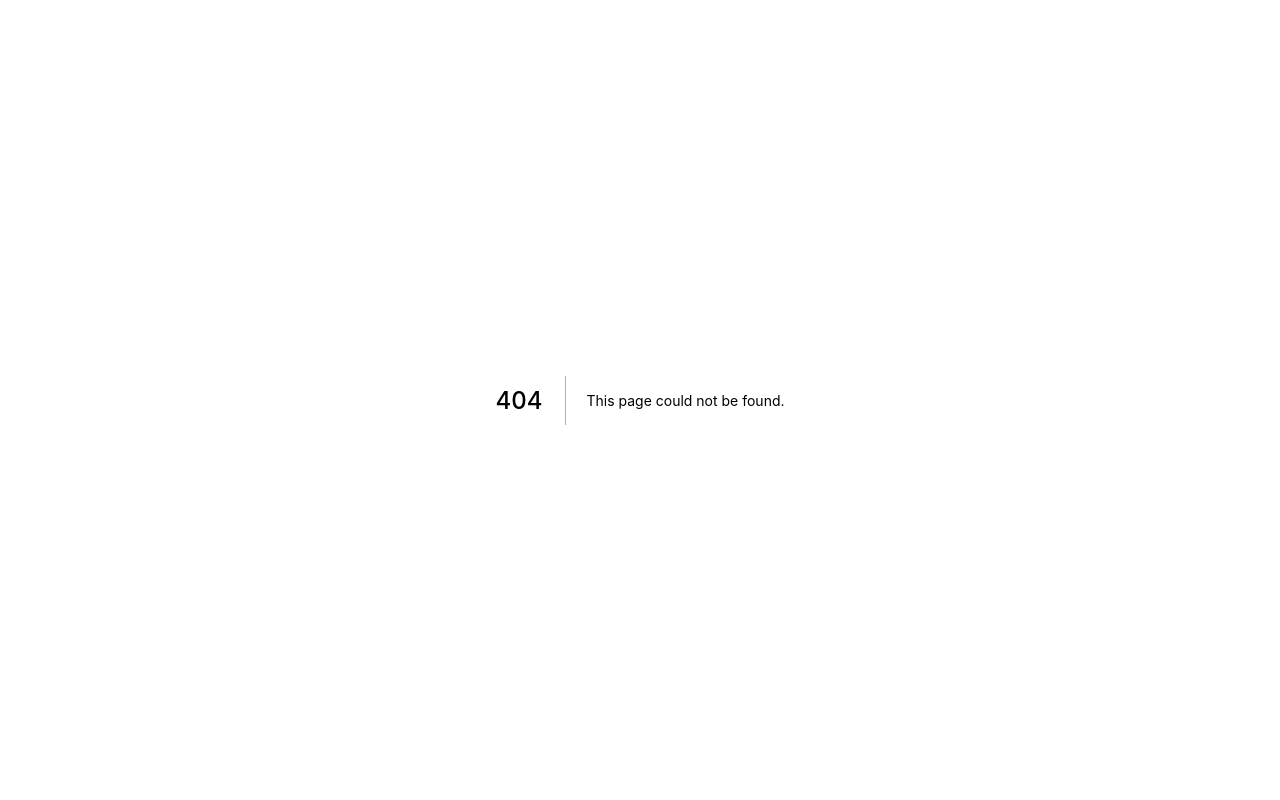
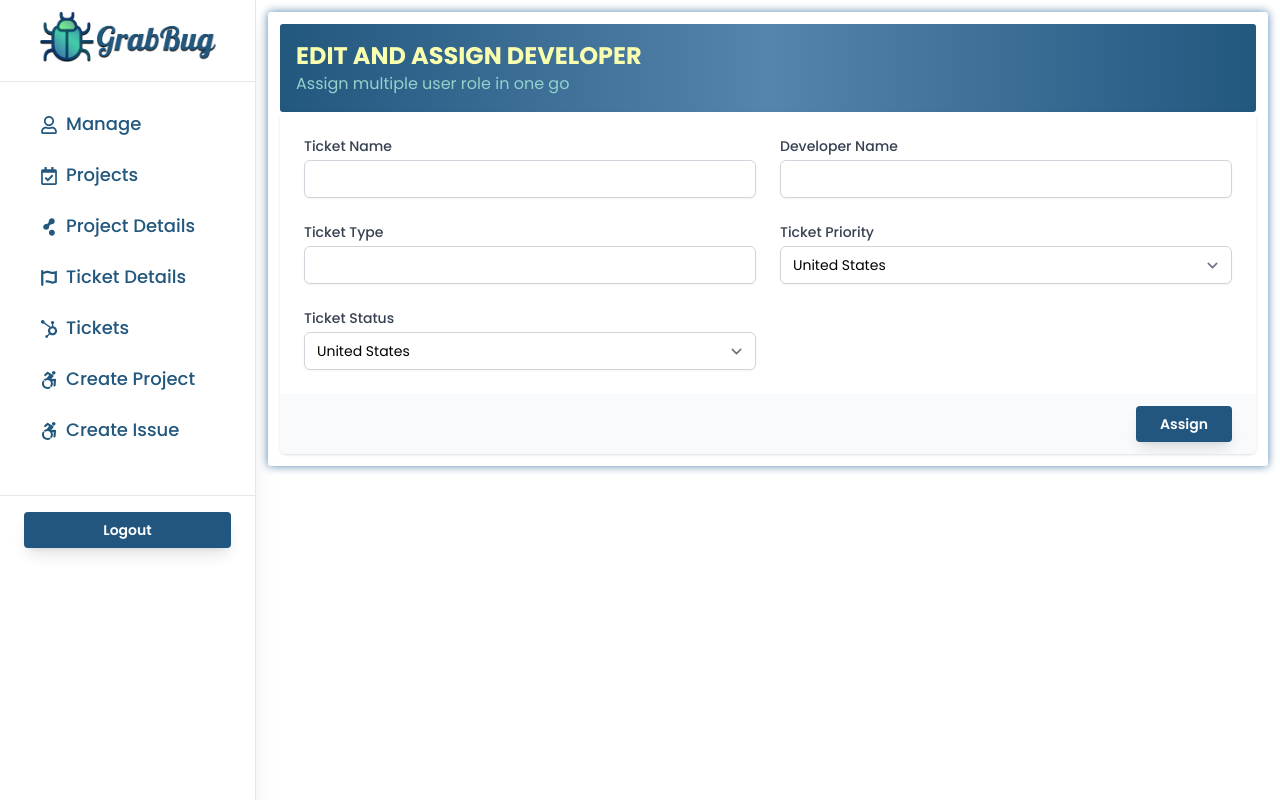
Before and after one commit to blooming-volcanoes/grab-bug-client, a Next.js app: page /dashboard/tickets/1 in a window 1280 px wide. Before the commit this address had no page. Built offline with nearby package versions, Linux system fonts and the light colour scheme; sample sign-in values are in the browser's storage; what tw-elements would draw is missing.

Commit message:
[itcketId].tsx moved into pages/tickets folder and index.tsx created inside pages/tickets folder

```diff
--- a/src/DashboardPages/Tickets/TableRow.tsx
+++ b/src/DashboardPages/Tickets/TableRow.tsx
@@ -14,7 +14,10 @@ function TableRow({ ticket }: any) {
             <td className="table-td">
                 {" "}
                 <li className="text-blue-600 underline decoration-solid">
-                    <Link href="/dashboard/[ticketsId]" as={`/dashboard/${ticket._id}`}>
+                    <Link
+                        href={`/dashboard/tickets/${ticket._id}`}
+                        as="/dashboard/tickets/issue-details"
+                    >
                         Edit/Assign
                     </Link>
                 </li>
--- a/src/pages/dashboard/[ticketsId].tsx
+++ b/src/pages/dashboard/tickets/[ticketId].tsx
@@ -6,10 +6,10 @@ import React from "react";
 
 function SingleTicketDetails() {
     const router = useRouter();
-    const { ticketsId } = router.query;
+    const { ticketId } = router.query;
     return (
         <DashboardLayout>
-            <EditAsignTicket ticketsId={ticketsId} />
+            <EditAsignTicket ticketsId={ticketId} />
         </DashboardLayout>
     );
 }
--- a/src/pages/dashboard/tickets.tsx
+++ b/src/pages/dashboard/tickets/index.tsx
@@ -1,7 +1,7 @@
 import TicketDetailsList from "DashboardPages/Tickets/TicketDetailsList";
 import DashboardLayout from "Layouts/DashboardLayout";
 import React from "react";
-import IssueHttpReq from "../../services/Issue.service";
+import IssueHttpReq from "../../../services/Issue.service";
 
 function tickets({ allTickets }: any) {
     return (
```
